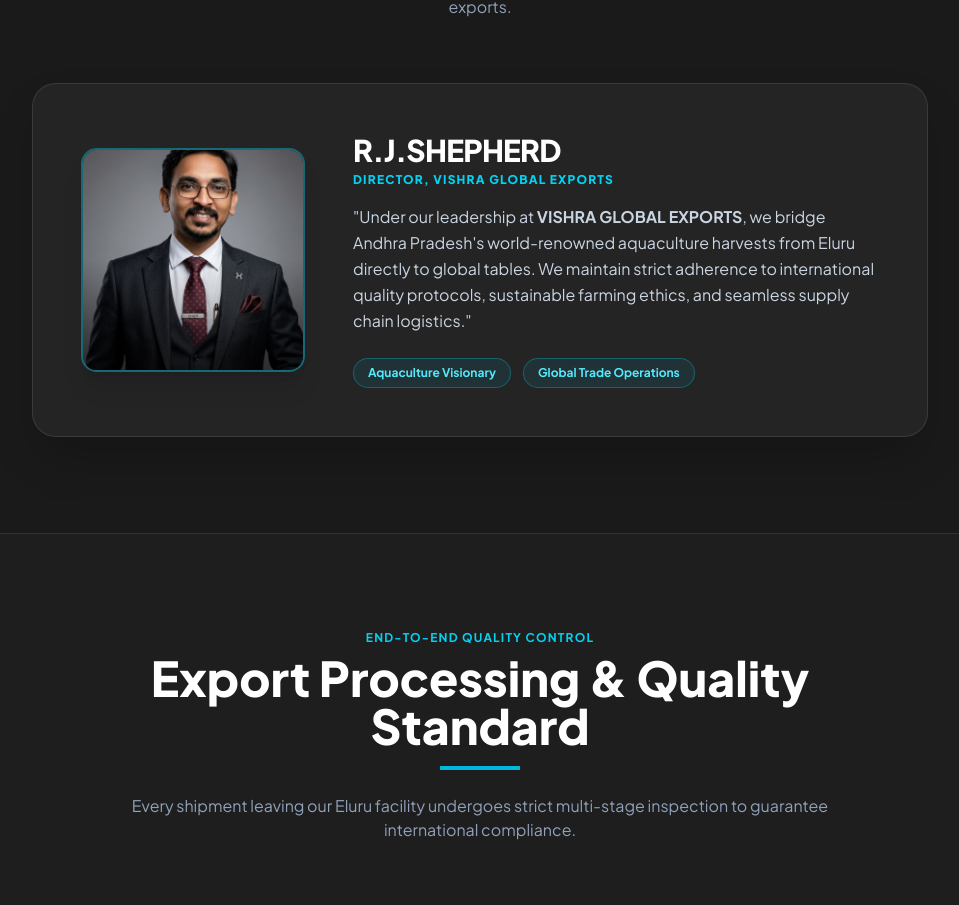
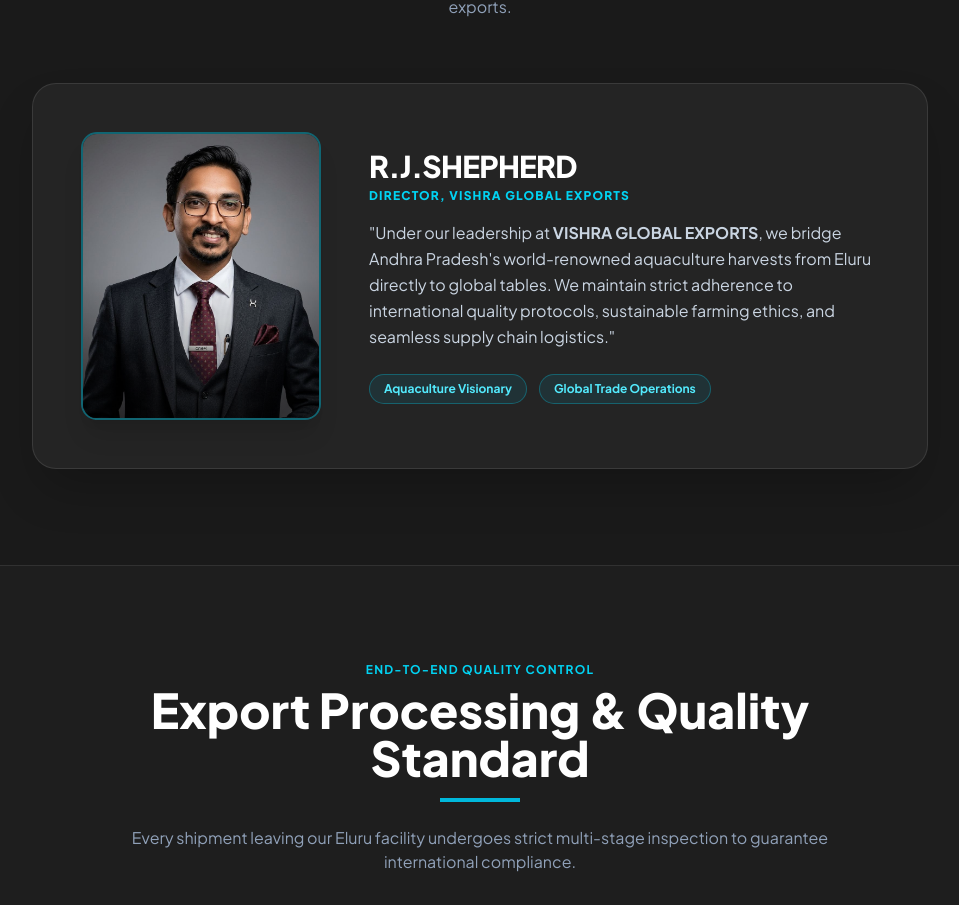
Before and after one commit to vishraglobalexports-ship-it/vishra-global-main, a React (Vite) app: page /about in a window 1280 px wide. Shown: the part 2580-3485 px from the top of the page, without its empty margins (160-1119 px from the left). Built offline with nearby package versions, Linux system fonts and the light colour scheme.

Commit message:
Adjust Director photo cropping to preserve top headroom

```diff
--- a/src/components/sections/About.tsx
+++ b/src/components/sections/About.tsx
@@ -219,11 +219,11 @@
           </div>
 
           <div className="max-w-4xl mx-auto bg-[#242424] rounded-3xl p-8 md:p-12 border border-white/10 shadow-2xl flex flex-col md:flex-row items-center gap-8 md:gap-12">
-            <div className="w-48 h-48 md:w-56 md:h-56 shrink-0 rounded-2xl overflow-hidden border-2 border-cyan-400/40 shadow-xl relative">
+            <div className="w-52 h-64 md:w-60 md:h-72 shrink-0 rounded-2xl overflow-hidden border-2 border-cyan-400/40 shadow-xl relative bg-[#1c1c1c]">
               <img
                 src="/director.jpeg"
                 alt="R.J.SHEPHERD - DIRECTOR"
-                className="w-full h-full object-cover"
+                className="w-full h-full object-cover object-top scale-105"
               />
               <div className="absolute inset-0 bg-gradient-to-t from-black/50 via-transparent to-transparent" />
             </div>
```
